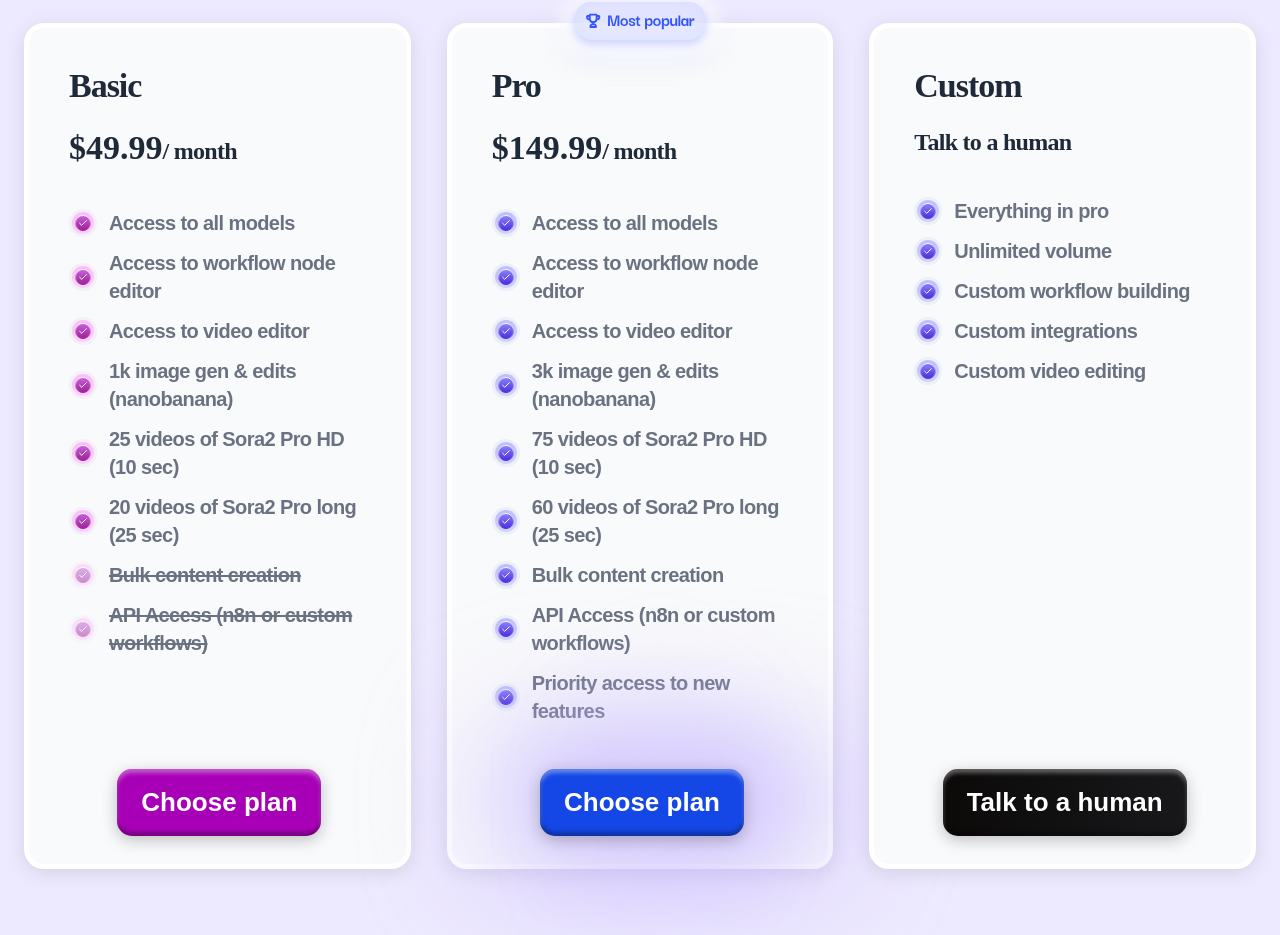
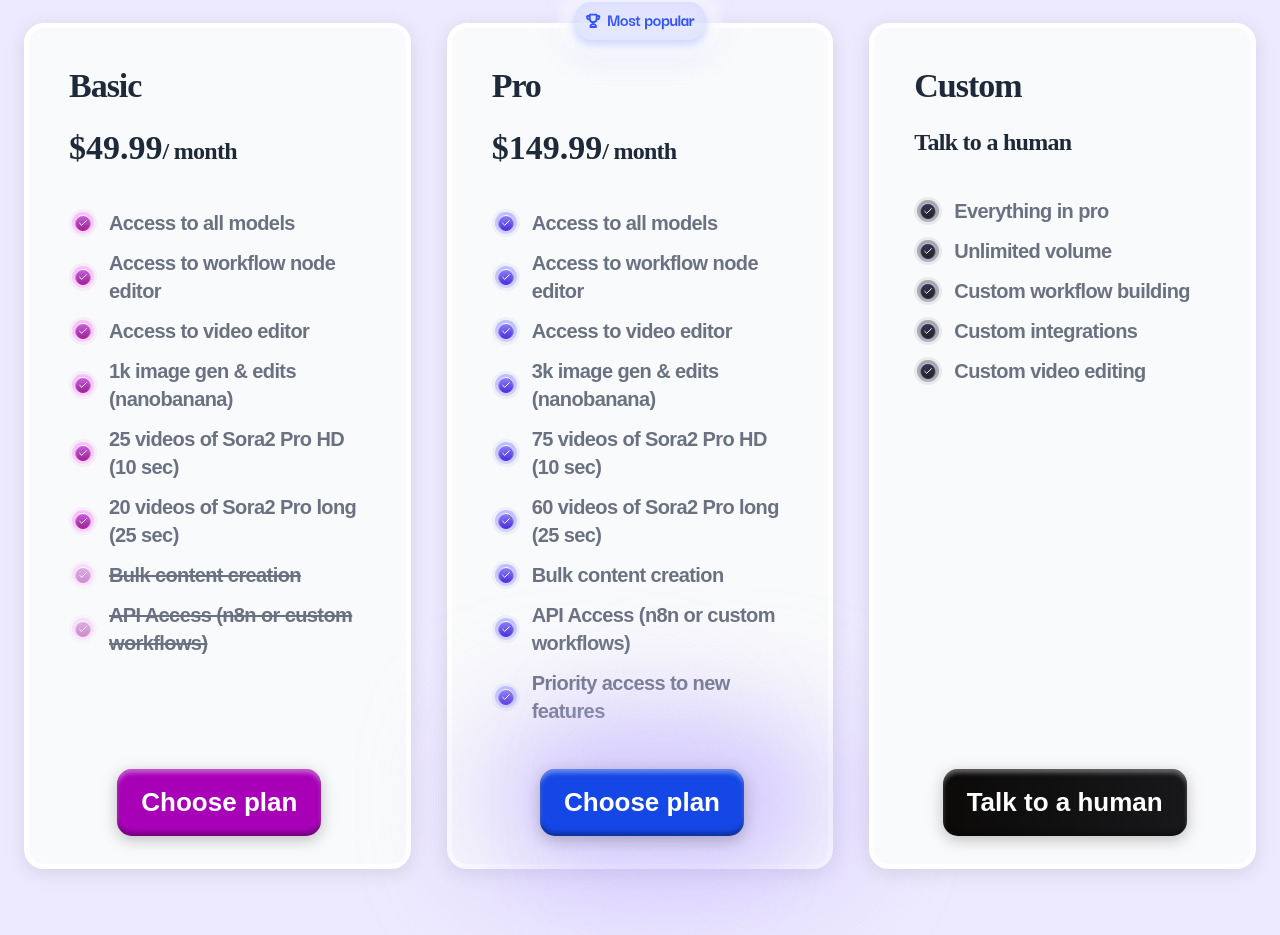
Before and after one commit to ssidikov/degaus, a Next.js app: page / in a window 1280 px wide. Shown: the part 3835-4770 px from the top of the page. Built offline with nearby package versions, Linux system fonts and the light colour scheme; a web font is replaced by a local one.

Commit message:
feat: update PricingSection and PricingCard to support new checkColor option and add checked-black icon

```diff
--- a/components/sections/PricingSection.tsx
+++ b/components/sections/PricingSection.tsx
@@ -46,7 +46,7 @@
       period: '',
       buttonColor: 'bg-gradient-to-r from-stone-950 to-zinc-900',
       buttonText: 'Talk to a human',
-      checkColor: 'blue' as const,
+      checkColor: 'gray' as const,
       features: [
         { text: 'Everything in pro', enabled: true },
         { text: 'Unlimited volume', enabled: true },
--- a/components/ui/PricingCard.tsx
+++ b/components/ui/PricingCard.tsx
@@ -28,7 +28,12 @@
   popular = false,
 }: PricingCardProps) {
   // Определяем иконку в зависимости от цвета
-  const iconSrc = checkColor === 'pink' ? '/checked-pink.svg' : '/checked-blue.svg'
+  const iconSrc =
+    checkColor === 'pink'
+      ? '/checked-pink.svg'
+      : checkColor === 'blue'
+      ? '/checked-blue.svg'
+      : '/checked-black.svg'
 
   return (
     <div className='relative h-auto rounded-[15px] sm:rounded-[20px] border-4 sm:border-[5px] border-white bg-gray-50 shadow-[0px_4px_20px_0px_rgba(0,0,0,0.10)]'>
```
Also changed, not shown: public/checked-black.svg (added).
